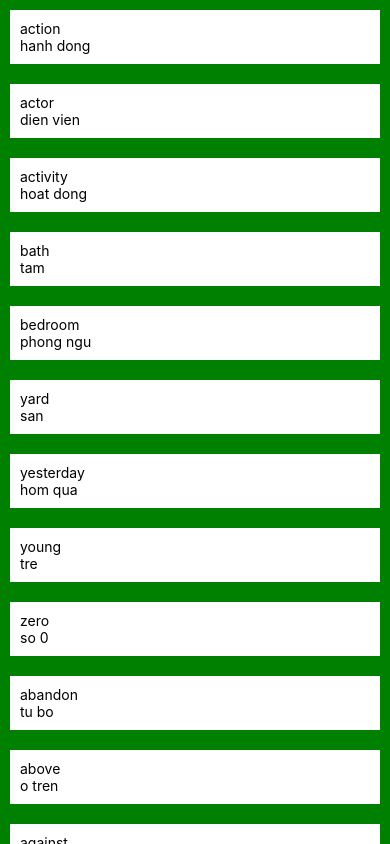
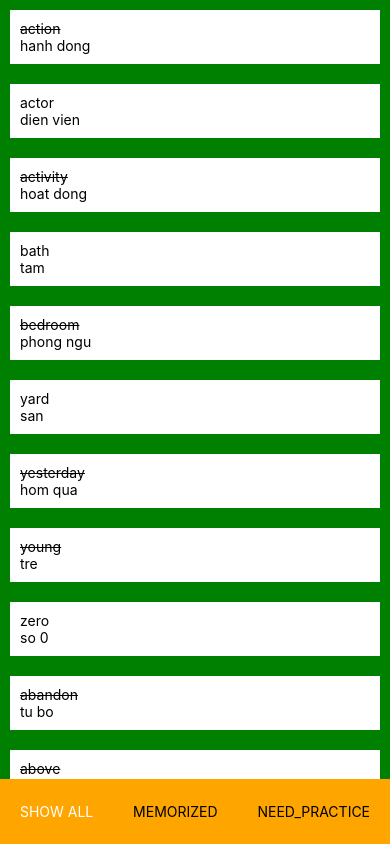
Before and after one commit to chinhninh/appLearnEnglish, a React Native app: screen / in a window 390 px wide. Built offline with nearby package versions, Linux system fonts and the light colour scheme.

Commit message:
Filter Status

```diff
--- a/App.js
+++ b/App.js
@@ -21,11 +21,22 @@ const defaultState ={
     {id: 13,en: 'arrange', vn: 'sap xep', memorized: true, isShow: false},
     {id: 14,en: 'school', vn: 'truong hoc', memorized: true, isShow: false},
   ],
-  filterStatus: false,
+  filterStatus: 'SHOW_ALL',
   isAdding: true
 }
 
 const reducer = (state = defaultState, action) => {
+  switch (action.type) {
+    case 'FILTER_SHOW_ALL':
+      return {...state, filterStatus: 'SHOW_ALL'}
+    case 'FILTER_MEMORIZED':
+      return {...state, filterStatus: 'MEMORIZED'}
+    case 'FILTER_NEED_PRACTICE':
+      return {...state, filterStatus: 'NEED_PRACTICE'}
+
+    default:
+      break;
+  }
   return state;
 }
 
--- /dev/null
+++ b/components/Filter.js
@@ -0,0 +1,51 @@
+import React, { Component } from 'react'
+import { Text, View, TouchableOpacity, StyleSheet } from 'react-native'
+import {connect} from 'react-redux'
+
+class Filter extends Component {
+    highLightButton(filterName) {
+        const {myFilter} = this.props
+        if (filterName === myFilter) return {color: 'white'};
+        return {color: 'black'}
+    }
+
+    filterWordButton(actionType){
+        this.props.dispatch({type: actionType})
+    }
+
+    render() {
+        const {container} = styles
+        return (
+            <View style={container}>
+                <TouchableOpacity onPress = {()=>this.filterWordButton('FILTER_SHOW_ALL')}>
+                    <Text style ={this.highLightButton('SHOW_ALL')}>SHOW ALL</Text>
+                </TouchableOpacity>
+                <TouchableOpacity onPress = {()=>this.filterWordButton('FILTER_MEMORIZED')}>
+                    <Text style ={this.highLightButton('MEMORIZED')}>MEMORIZED</Text>
+                </TouchableOpacity>
+                <TouchableOpacity onPress = {()=>this.filterWordButton('FILTER_NEED_PRACTICE')}>
+                    <Text style ={this.highLightButton('NEED_PRACTICE')}>NEED_PRACTICE</Text>
+                </TouchableOpacity>
+            </View>
+        )
+    }
+}
+
+const styles = StyleSheet.create({
+    container:{
+        backgroundColor: 'orange',
+        height: 65,
+        flexDirection: 'row',
+        alignItems:'center',
+        justifyContent: 'space-around'
+    }
+})
+
+function mapStateToProps(state) {
+    return {
+        myFilter: state.filterStatus,
+        myWords: state.arrWords
+    }
+}
+
+export default connect(mapStateToProps)(Filter)
--- a/components/Main.js
+++ b/components/Main.js
@@ -2,16 +2,24 @@ import React, { Component } from 'react'
 import { Text, View, FlatList, StyleSheet } from 'react-native'
 import {connect} from 'react-redux'
 import Word from './Word'
+import Filter from './Filter'
 
 class Main extends Component {
+    getWordList(){
+        const {myFilterStatus,myWords} = this.props;
+        if (myFilterStatus === 'MEMORIZED') return myWords.filter(e => e.memorized);
+        if (myFilterStatus === 'NEED_PRACTICE') return myWords.filter(e => !e.memorized);
+        return myWords;
+    }
     render() {
         return (
             <View style={{flex: 1,backgroundColor: 'green'}}>
                 <FlatList
-                    data = {this.props.myWords}
+                    data = {this.getWordList()}
                     renderItem = {({item}) => <Word myWord = {item}/>}
                     keyExtractor = {this.props.myWords.id}
                 />
+                <Filter/>
             </View>
         )
     }
--- a/components/Word.js
+++ b/components/Word.js
@@ -4,10 +4,11 @@ import { Text, View, StyleSheet } from 'react-native'
 export default class Word extends Component {
     render() {
         const {container} = styles
-        const {en,vn} = this.props.myWord
+        const {en,vn,memorized} = this.props.myWord
+        const textDecorationLine = memorized? 'line-through': 'none'
         return (
             <View style ={container}>
-                <Text>{en}</Text>
+                <Text style={{textDecorationLine}}>{en}</Text>
                 <Text>{vn}</Text>
             </View>
         )
```
